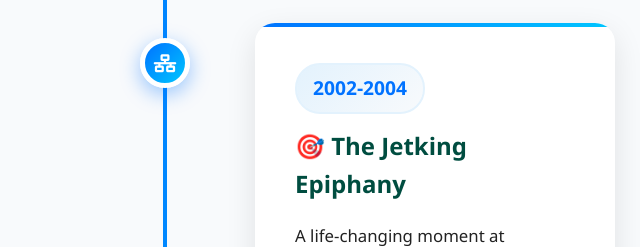
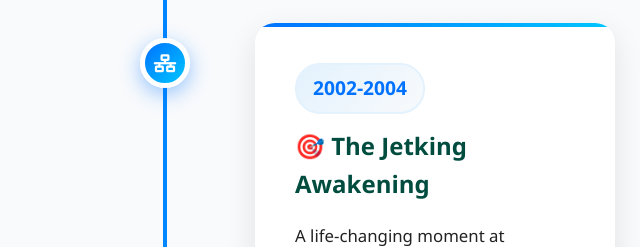
Before and after one commit to thapanarendra/services, a plain HTML site: page index.html in a window 1280 px wide. Shown: the part 2660-2907 px from the top of the page, 475-1115 px from the left. Drawn offline with nearby package versions, Linux system fonts and the light colour scheme.

Commit message:
Update index.html

```diff
--- a/index.html
+++ b/index.html
@@ -627,7 +627,7 @@
           <div class="timeline-icon"><i class="fas fa-network-wired"></i></div>
           <div class="timeline-content">
             <div class="timeline-year">2002-2004</div>
-            <div class="timeline-title">🎯 The Jetking Epiphany</div>
+            <div class="timeline-title">🎯 The Jetking Awakening</div>
             <div class="timeline-description">
               A life-changing moment at <span class="story-highlight">Jetking Institute in Indore</span>. Their famous billboard showed contrasting futures: software vs. hardware/networking professionals.
               <div class="key-learning">
```
